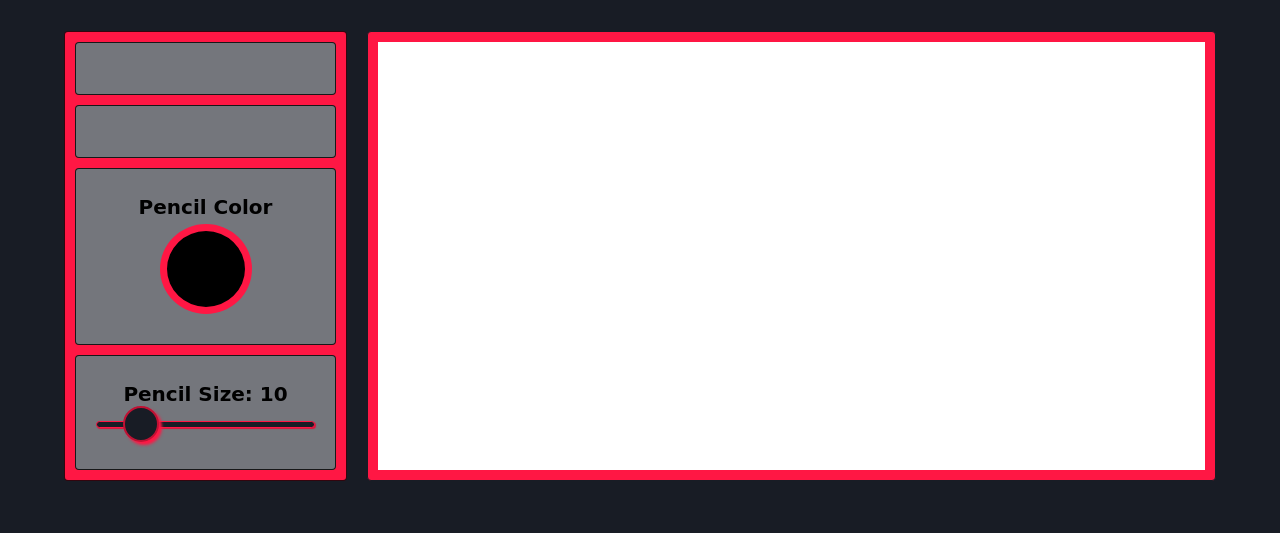
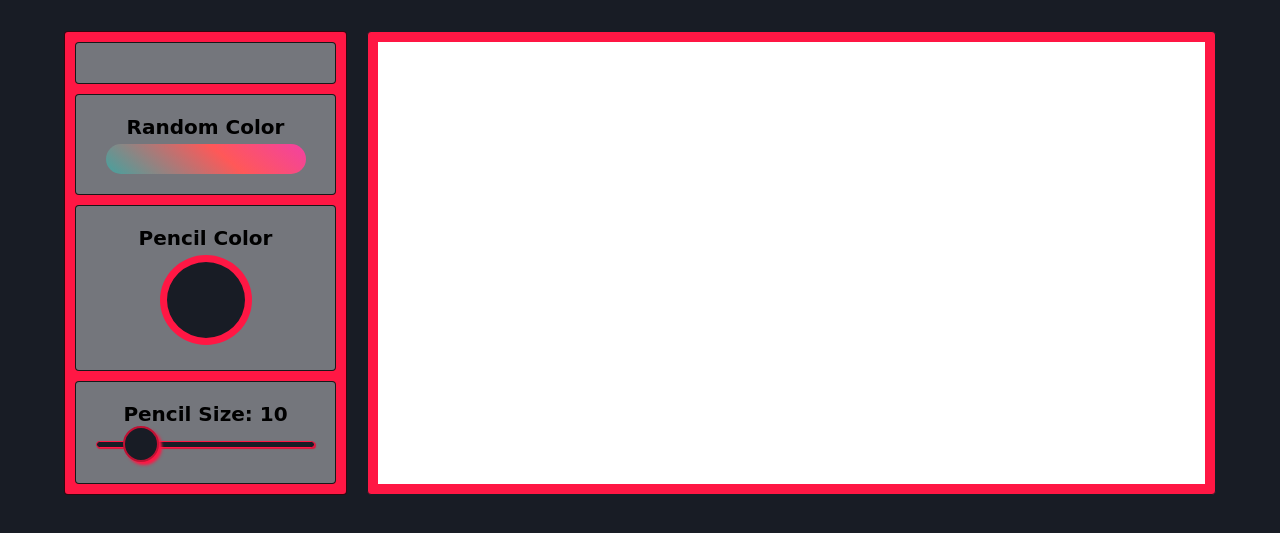
Before and after one commit to afmurillo97/etch-a-sketch, a plain HTML site: page index.html in a window 1280 px wide. Shown: the part 69-602 px from the top of the page. Drawn offline with Linux system fonts and the light colour scheme; a web font is replaced by a local one.

Commit message:
the color picker button and random color button are totally fuctional and only the last one button is missing

```diff
--- a/script.js
+++ b/script.js
@@ -33,6 +33,7 @@ const gridContainer = document.querySelector('.grid-container');
 // let currentColor = inputColor.value;
 function createGrid(size) {
     let result = [];
+    let randomStatus = 0;
 
     // with the size, I make an array full of 'auto'
     for (let i = 0; i < size ; i++){
@@ -42,26 +43,24 @@ function createGrid(size) {
     let textColumns = result.join(' ');
     // add my css property for auto-resize the order of the columns
     gridContainer.style.gridTemplateColumns =  textColumns;
+    let isDrawing = false;
 
-    let isDrawing = false;
-    let currentColor = 0;
     for (let i = 0; i < size * size; i++) {
         // create every 'div' and put them inside of "grid-container"
         const gridItem = document.createElement('div');
         gridItem.classList.add('grid-item');
         gridContainer.appendChild(gridItem);
+
         // when the user clicks, the background in current div changes
         gridItem.addEventListener('mousedown', function(){
-            currentColor = inputColor.value;
-            gridItem.style.background = currentColor;
-            gridItem.style.cursor = 'pointer';
+            gridItem.style.background = colorPicked();
+            gridItem.style.cursor = 'alias';
             isDrawing = true;
         });
         // while the user clicks, the background keep changing
         gridItem.addEventListener('mousemove', function(){
             if (isDrawing === true){
-                currentColor = inputColor.value;
-                gridItem.style.background = currentColor;
+                gridItem.style.background = colorPicked();
                 gridItem.style.cursor = 'alias';
             }
         });
@@ -70,15 +69,17 @@ function createGrid(size) {
                 isDrawing = false;
                 gridItem.style.cursor = 'pointer';
         });
-    }
-}
+    };
+};
+// return the choose color
 
- function deleteGrid() {
+
+
+function deleteGrid() {
     while (gridContainer.hasChildNodes()) {
         gridContainer.removeChild(gridContainer.firstChild);
     }
  }
-
 
 createGrid(10);
 // updates the value of slider when this moves
@@ -94,16 +95,49 @@ slider.oninput = function() {
 // button 2 with an 'span' inside
 const button2 = document.querySelector('.button.button2');
 
-const button2Text = document.createElement('button');
-button2Text.classList.add('button2');
-
 const span = document.createElement('span');
 span.textContent = 'Pencil Color';
 
 const inputColor = document.createElement('input');
 inputColor.classList.add('color-picker');
 inputColor.setAttribute('type', 'color');
-inputColor.setAttribute('value', '#fff');
+inputColor.setAttribute('value', '#181C25');
 
 button2.appendChild(span);
 button2.appendChild(inputColor);
+
+// button1 = to button2 without the color picker
+
+const button1 = document.querySelector('.button.button1');
+
+const spanRandom = document.createElement('span');
+spanRandom.textContent = 'Random Color';
+
+const buttonRandom = document.createElement('button');
+buttonRandom.classList.add('button-random');
+buttonRandom.setAttribute('id', 'buttonRandom');
+
+button1.appendChild(spanRandom);
+button1.appendChild(buttonRandom);
+
+
+function colorPicked() {
+    if (count === 1){
+        let n = (Math.random() * 0xfffff * 1000000).toString(16);
+        let colorRandom = '#' + n.slice(0, 6) ;
+        return colorRandom;
+    } else if (count === 0) {
+        let color = inputColor.value;
+        return color;
+    }
+}
+let count = 0;
+buttonRandom.addEventListener('click', () => {
+    count = 1;
+    // alert("button was clicked " + count);
+});
+
+inputColor.addEventListener('click', () => {
+    count = 0;
+    // alert("button was clicked " + count);
+});
--- a/style.css
+++ b/style.css
@@ -36,10 +36,66 @@ body{
 }
 /* .button0 {
 
+}*/
+.button1 {
+    display: flex;
+    justify-content: center;
+    align-items: center;
+    flex-direction: column;
+    font-weight: bold;
+    font-size: 20px;
+    gap: 5px;
 }
-.button1 {
 
-} */
+
+.button1 span {
+  cursor: pointer;
+  display: inline-block;
+  position: relative;
+  transition: 0.5s;
+}
+
+.button1 span:after {
+  content: '\00bb';
+  position: absolute;
+  opacity: 0;
+  top: 0;
+  right: -20px;
+  transition: 0.5s;
+}
+
+.button1:hover span {
+  padding-right: 25px;
+}
+
+.button1:hover span:after {
+  opacity: 1;
+  right: 0;
+}
+
+.button-random {
+cursor: pointer;
+ appearance: none;
+ border: 0;
+ padding: 15px 100px;
+ display: inline-block;
+ color: #fff;
+ text-transform: uppercase;
+ border-radius: 500px;
+ font-size: 14px;
+ font-weight: bold;
+ font-family: Arial;
+ background: linear-gradient(220deg, #5f2c82, #ee38bf, #ff5858, #49a09d, #1b5ece, #5f2c82, #ee38bf, #ff5858);
+ background-size: 400% 400%;
+ animation: AnimationName 10s ease infinite;
+}
+@keyframes AnimationName {
+ 0%   { background-position: 0% center; }
+ 100% { background-position: 100% center; }
+
+}
+
+
 .button2 {
   display: flex;
   background-color: #74767C;
```
